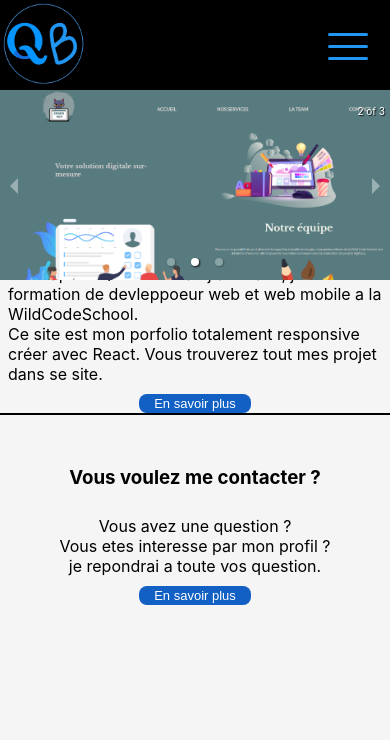
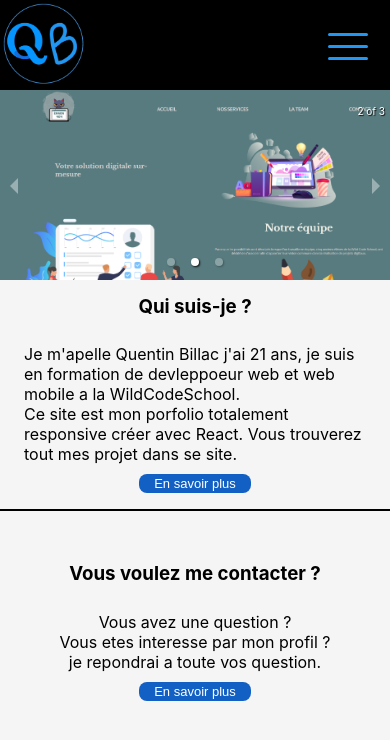
Before and after one commit to quentin37/Checkpoint4-Projet, a React (Vite) app in the folder frontend/: page / in a window 390 px wide. Shown: the top 740 px of the page. Built offline with nearby package versions, Linux system fonts and the light colour scheme.

Commit message:
fix css page home responsive

```diff
--- a/frontend/src/css/InfoHome.css
+++ b/frontend/src/css/InfoHome.css
@@ -1,6 +1,6 @@
 .infoHome{
     display: flex;
-    height: 13rem;
+    height: 14rem;
     flex-direction: column;
     justify-content: center;
     text-align: center;
@@ -9,8 +9,9 @@
 .aboutMe{
     display:flex;
     flex-direction: column;
-    margin-top: 2rem;
+    margin-top: 11rem;
     border-bottom: solid 2px black;
+    padding: 1rem;
 }
 
 .contact{
```
